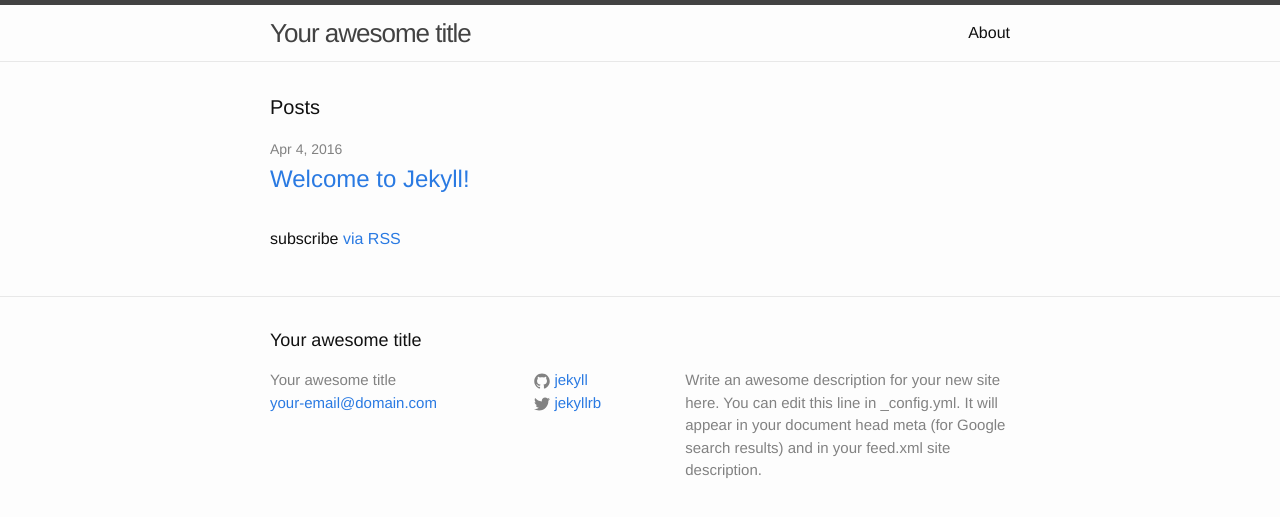
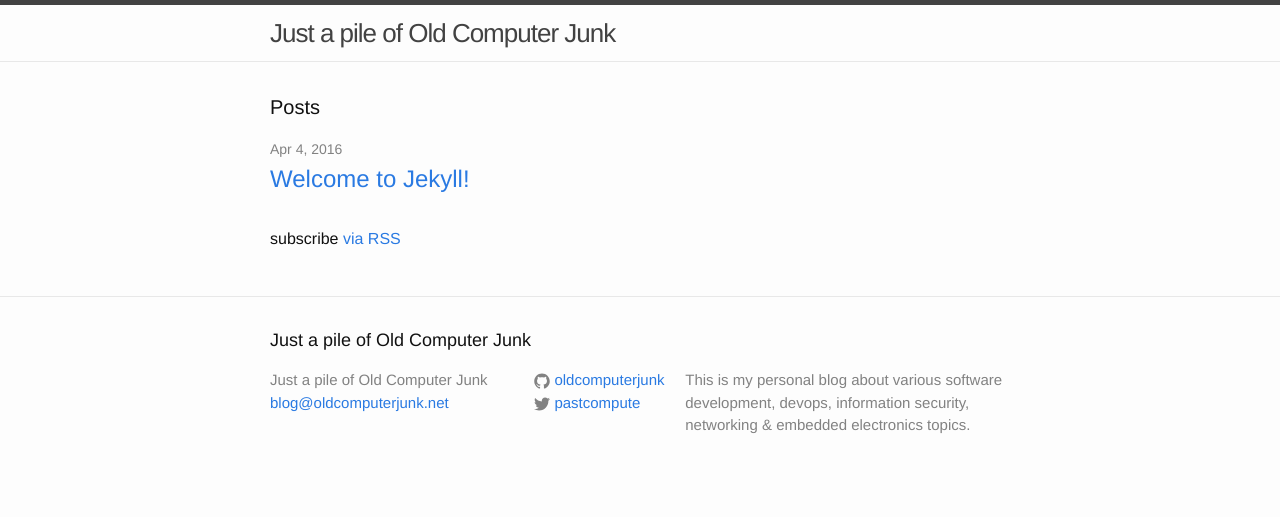
Before and after one commit to oldcomputerjunk/oldcomputerjunk.github.io, a Jekyll site: the page built from index.html, in a window 1280 px wide. Shown: the top 517 px of the page. Built offline with Jekyll 4.4.1, drawn with Linux system fonts in a browser that asks for light colours.

Commit message:
Ready for WP import

```diff
--- a/_config.yml
+++ b/_config.yml
@@ -1,14 +1,13 @@
 # Site settings
-title: Your awesome title
-email: your-email@domain.com
+title: Just a pile of Old Computer Junk
+email: blog@oldcomputerjunk.net
 description: > # this means to ignore newlines until "baseurl:"
-  Write an awesome description for your new site here. You can edit this
-  line in _config.yml. It will appear in your document head meta (for
-  Google search results) and in your feed.xml site description.
+  This is my personal blog about various software development, devops,
+  information security, networking & embedded electronics topics.
 baseurl: "" # the subpath of your site, e.g. /blog/
-url: "http://yourdomain.com" # the base hostname & protocol for your site
-twitter_username: jekyllrb
-github_username:  jekyll
+url: "http://blog.oldcomputerjunk.net" # the base hostname & protocol for your site
+twitter_username: pastcompute
+github_username:  oldcomputerjunk
 
 # Build settings
 markdown: kramdown
```
Also changed, not shown: about.md (deleted, +0 -11 lines).
